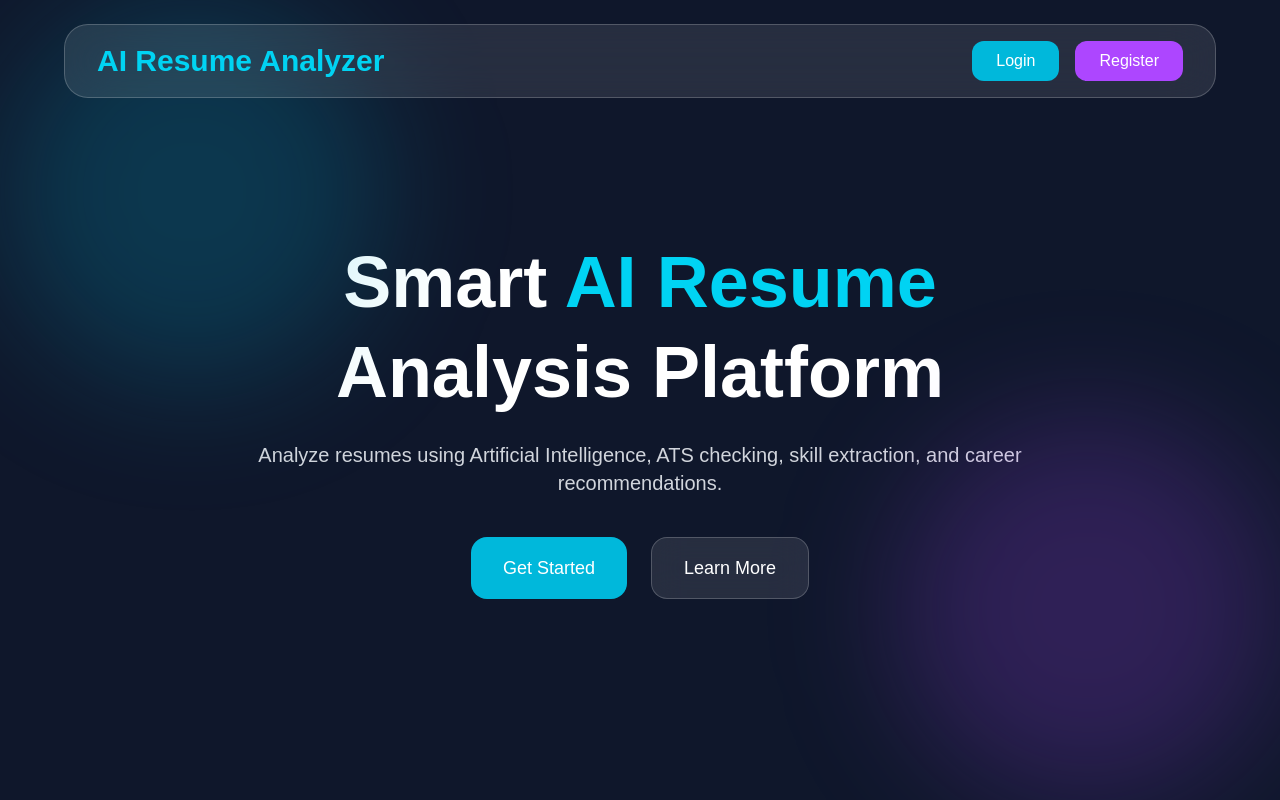
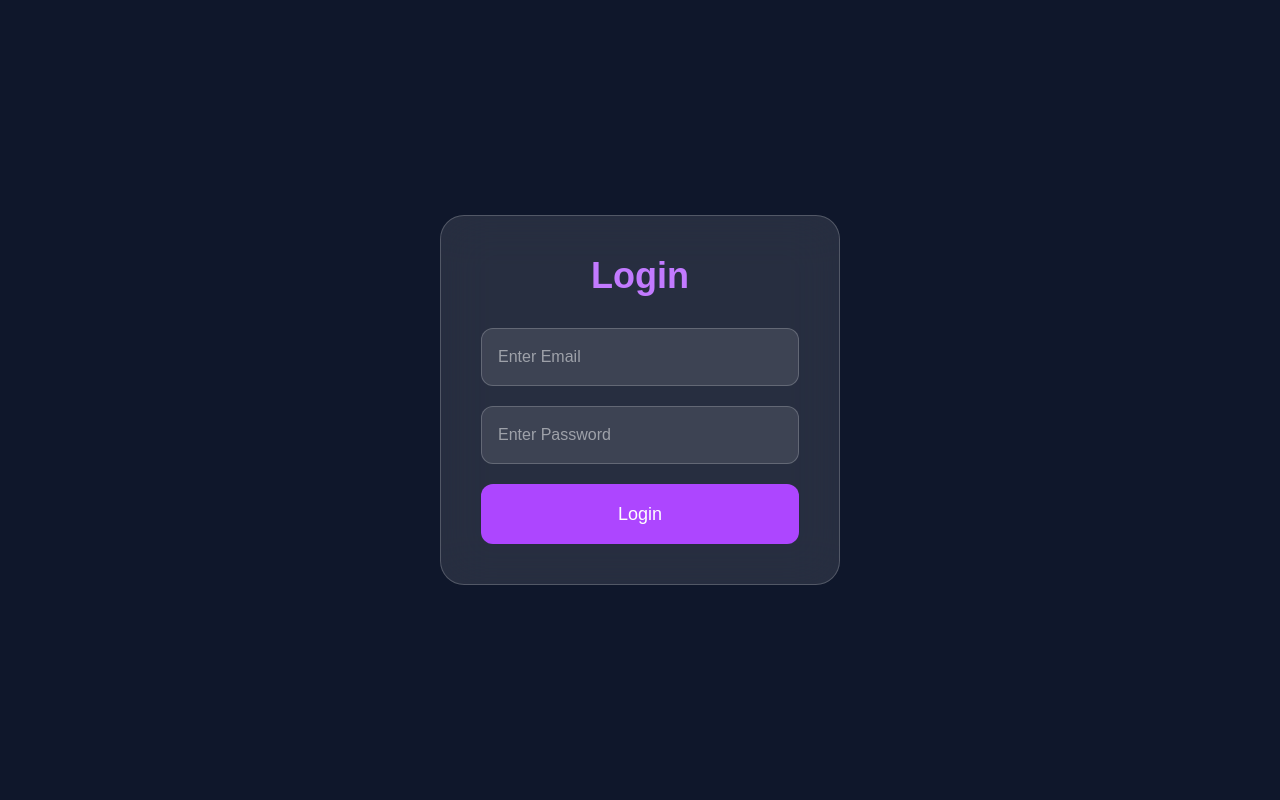
Before and after one commit to pallavipatil05/ai-resume-analyzer, a React (Vite) app in the folder client/: page / in a window 1280 px wide. Built offline with nearby package versions, Linux system fonts and the light colour scheme.

Commit message:
upload project files

```diff
--- a/client/src/App.jsx
+++ b/client/src/App.jsx
@@ -1,43 +1,43 @@
 import { BrowserRouter, Routes, Route } from 'react-router-dom'
 
-import Navbar from './components/Navbar'
-import Hero from './components/Hero'
-
+import Register from './pages/Register'
 import Login from './pages/Login'
-import Register from './pages/Register'
-
-function Home() {
-  return (
-    <div className="min-h-screen bg-slate-900 text-white overflow-hidden">
-
-      <div className="absolute w-96 h-96 bg-cyan-500/20 blur-3xl rounded-full top-0 left-0"></div>
-
-      <div className="absolute w-96 h-96 bg-purple-500/20 blur-3xl rounded-full bottom-0 right-0"></div>
-
-      <Navbar />
-
-      <Hero />
-
-    </div>
-  )
-}
+import Dashboard from './pages/Dashboard'
 
 function App() {
+
   return (
+
     <BrowserRouter>
 
       <Routes>
 
-        <Route path="/" element={<Home />} />
+        <Route
+          path="/"
+          element={<Login />}
+        />
 
-        <Route path="/login" element={<Login />} />
+        <Route
+          path="/register"
+          element={<Register />}
+        />
 
-        <Route path="/register" element={<Register />} />
+        <Route
+          path="/login"
+          element={<Login />}
+        />
+
+        <Route
+          path="/dashboard"
+          element={<Dashboard />}
+        />
 
       </Routes>
 
     </BrowserRouter>
+
   )
+
 }
 
 export default App
--- /dev/null
+++ b/client/src/pages/Dashboard.jsx
@@ -0,0 +1,21 @@
+function Dashboard() {
+
+  return (
+
+    <div className="min-h-screen bg-slate-900 text-white p-10">
+
+      <h1 className="text-5xl font-bold text-purple-400">
+        AI Resume Analyzer Dashboard
+      </h1>
+
+      <p className="mt-5 text-xl text-gray-300">
+        Welcome to your dashboard 🚀
+      </p>
+
+    </div>
+
+  )
+
+}
+
+export default Dashboard
--- a/client/src/pages/Login.jsx
+++ b/client/src/pages/Login.jsx
@@ -1,11 +1,68 @@
+import { useState } from 'react'
+import axios from 'axios'
+import { useNavigate } from 'react-router-dom'
+
 function Login() {
+
+  const navigate = useNavigate()
+
+  const [formData, setFormData] = useState({
+    email: '',
+    password: ''
+  })
+
+  const handleChange = (e) => {
+
+    setFormData({
+      ...formData,
+      [e.target.name]: e.target.value
+    })
+
+  }
+
+  const handleSubmit = async (e) => {
+
+    e.preventDefault()
+
+    try {
+
+      const res = await axios.post(
+        'http://localhost:5000/api/auth/login',
+        formData
+      )
+
+      localStorage.setItem(
+        'token',
+        res.data.token
+      )
+
+      alert(res.data.message)
+
+      navigate('/dashboard')
+
+    } catch (err) {
+
+      console.log(err)
+
+      alert(
+        err.response?.data?.message ||
+        'Login Failed'
+      )
+
+    }
+
+  }
+
   return (
+
     <div className="min-h-screen flex items-center justify-center bg-slate-900">
 
-      <div className="w-[400px] p-10 rounded-3xl
-      bg-white/10 backdrop-blur-xl border border-white/20">
+      <form
+        onSubmit={handleSubmit}
+        className="w-[400px] p-10 rounded-3xl bg-white/10 backdrop-blur-xl border border-white/20"
+      >
 
-        <h1 className="text-4xl font-bold text-center text-cyan-400">
+        <h1 className="text-4xl font-bold text-center text-purple-400">
           Login
         </h1>
 
@@ -13,25 +70,33 @@ function Login() {
 
           <input
             type="email"
+            name="email"
             placeholder="Enter Email"
-            className="p-4 rounded-xl bg-white/10 border border-white/20 outline-none"
+            onChange={handleChange}
+            className="p-4 rounded-xl bg-white/10 border border-white/20 outline-none text-white"
           />
 
           <input
             type="password"
+            name="password"
             placeholder="Enter Password"
-            className="p-4 rounded-xl bg-white/10 border border-white/20 outline-none"
+            onChange={handleChange}
+            className="p-4 rounded-xl bg-white/10 border border-white/20 outline-none text-white"
           />
 
-          <button className="bg-cyan-500 p-4 rounded-xl text-lg hover:scale-105 transition">
+          <button
+            type="submit"
+            className="bg-purple-500 p-4 rounded-xl text-lg hover:scale-105 transition"
+          >
             Login
           </button>
 
         </div>
 
-      </div>
+      </form>
 
     </div>
+
   )
 }
 
```
Also changed, not shown: 2 other files (tests, documents, lock files or other folders).
